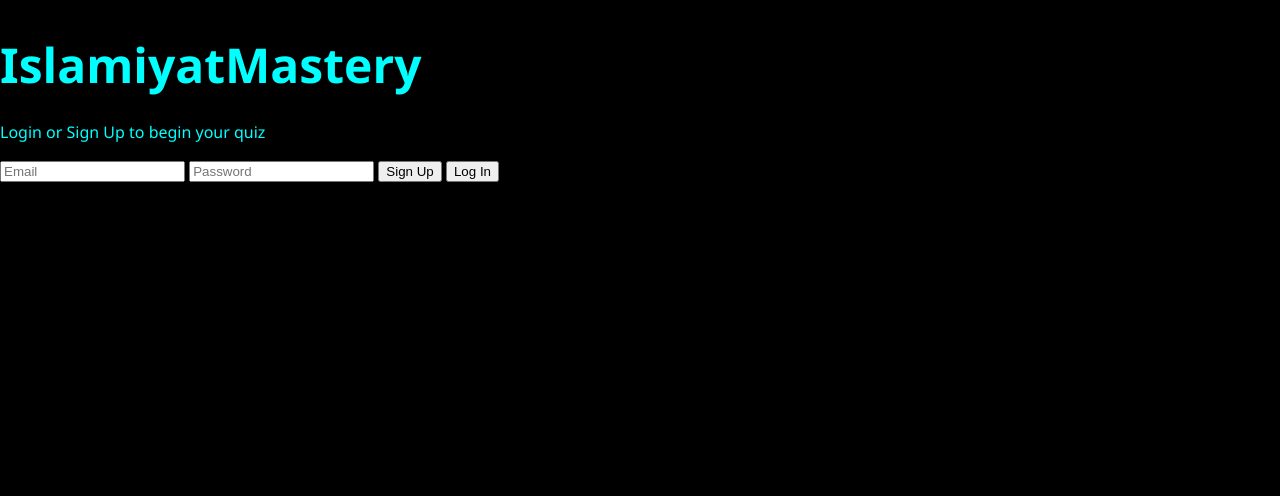
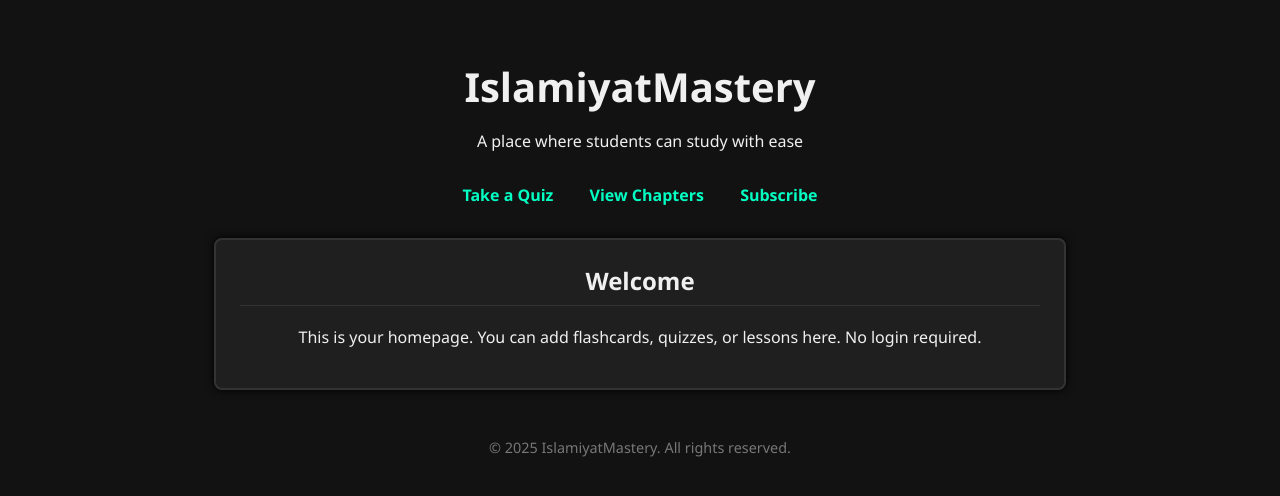
Before and after one commit to ibrahimtg777/IslamiyatMastery, a plain HTML site: page index.html in a window 1280 px wide. Drawn offline with Linux system fonts and the light colour scheme.

Commit message:
Update index.html

```diff
--- a/index.html
+++ b/index.html
@@ -5,57 +5,79 @@
   <meta name="viewport" content="width=device-width, initial-scale=1.0" />
   <title>IslamiyatMastery</title>
   <link rel="stylesheet" href="style.css" />
+  <style>
+    body {
+      margin: 0;
+      font-family: 'Segoe UI', sans-serif;
+      background-color: #121212;
+      color: #f0f0f0;
+      padding: 2rem;
+      text-align: center;
+    }
+
+    header h1 {
+      font-size: 2.5rem;
+      margin-bottom: 0.5rem;
+    }
+
+    nav {
+      margin: 2rem 0;
+    }
+
+    nav a {
+      color: #00ffc3;
+      text-decoration: none;
+      margin: 0 1rem;
+      font-weight: bold;
+    }
+
+    nav a:hover {
+      text-decoration: underline;
+    }
+
+    .section {
+      background-color: #1f1f1f;
+      border: 2px solid #333;
+      padding: 1.5rem;
+      margin: 1rem auto;
+      max-width: 800px;
+      border-radius: 8px;
+      box-shadow: 0 0 10px #000;
+    }
+
+    .section h2 {
+      margin-top: 0;
+      font-size: 1.5rem;
+      border-bottom: 1px solid #333;
+      padding-bottom: 0.5rem;
+    }
+
+    footer {
+      margin-top: 3rem;
+      font-size: 0.9rem;
+      color: #777;
+    }
+  </style>
 </head>
 <body>
   <header>
     <h1>IslamiyatMastery</h1>
-    <p>Login or Sign Up to begin your quiz</p>
+    <p>A place where students can study with ease</p>
   </header>
 
-  <div class="auth-form">
-    <input type="email" id="email" placeholder="Email" />
-    <input type="password" id="password" placeholder="Password" />
-    <button onclick="signUp()">Sign Up</button>
-    <button onclick="logIn()">Log In</button>
+  <nav>
+    <a href="quiz.html">Take a Quiz</a>
+    <a href="chapters.html">View Chapters</a>
+    <a href="checkout.html">Subscribe</a>
+  </nav>
+
+  <div class="section">
+    <h2>Welcome</h2>
+    <p>This is your homepage. You can add flashcards, quizzes, or lessons here. No login required.</p>
   </div>
 
-  <script type="module">
-    import { initializeApp } from "https://www.gstatic.com/firebasejs/12.1.0/firebase-app.js";
-    import {
-      getAuth,
-      createUserWithEmailAndPassword,
-      signInWithEmailAndPassword,
-      onAuthStateChanged
-    } from "https://www.gstatic.com/firebasejs/12.1.0/firebase-auth.js";
-
-    const firebaseConfig = {
-      apiKey: "AIzaSyD2vRHSEbEV9xqAJRUeaMZvStsIdDyRVRU",
-      authDomain: "islamiyatmastery.firebaseapp.com",
-      projectId: "islamiyatmastery",
-      storageBucket: "islamiyatmastery.appspot.com",
-      messagingSenderId: "484612889893",
-      appId: "1:484612889893:web:27b7d557cc10852408cecc",
-      measurementId: "G-8HF5K5X30P"
-    };
-
-    const app = initializeApp(firebaseConfig);
-    const auth = getAuth(app);
-
-    window.signUp = function () {
-      const email = document.getElementById("email").value;
-      const password = document.getElementById("password").value;
-      createUserWithEmailAndPassword(auth, email, password)
-        .then(() => window.location.href = "quiz.html")
-        .catch(error => alert(error.message));
-    };
-
-    window.logIn = function () {
-      const email = document.getElementById("email").value;
-      const password = document.getElementById("password").value;
-      signInWithEmailAndPassword(auth, email, password)
-        .then(() => window.location.href = "quiz.html")
-        .catch(error => alert(error.message));
-    };
-  </script>
+  <footer>
+    &copy; 2025 IslamiyatMastery. All rights reserved.
+  </footer>
 </body>
 </html>
```
